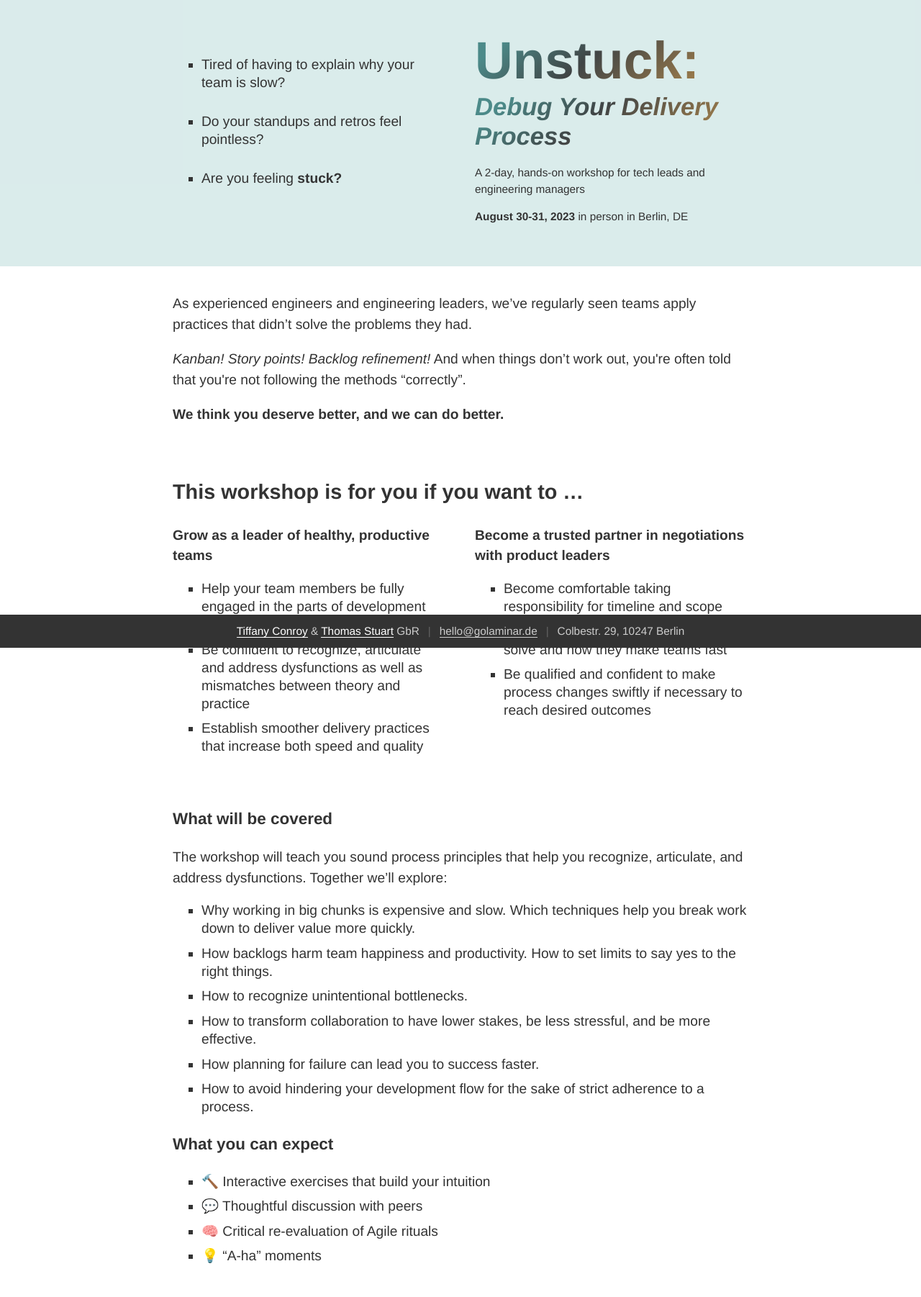
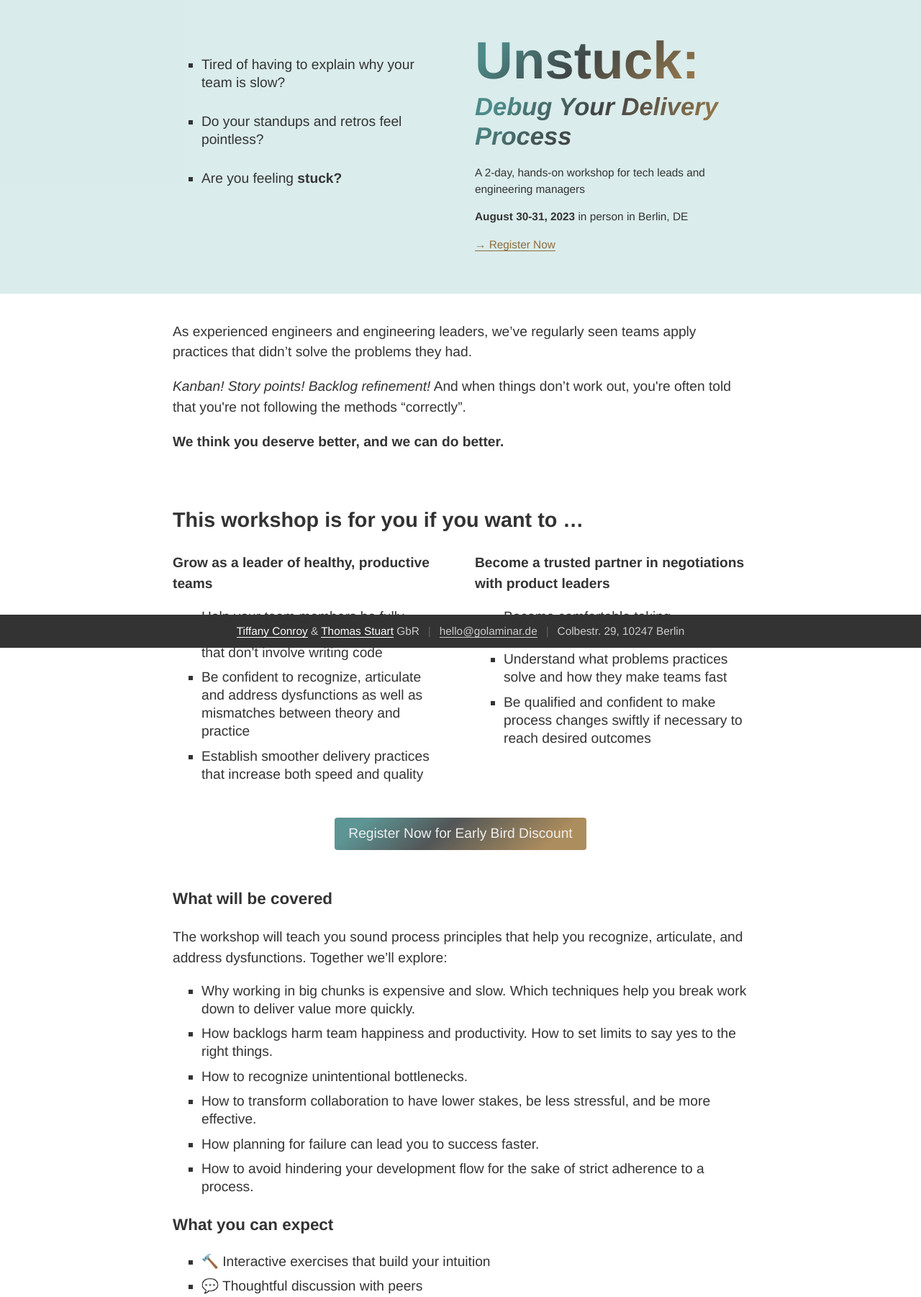
Before and after one commit to golaminar/golaminar.github.io, a Jekyll site: the page built from workshops/agile-principles.html, in a window 1280 px wide, cut to the strip 0-1802 px from the top of the page. Shown: the whole strip at 72% size. Built offline with Jekyll 4.4.1, drawn with Linux system fonts in a browser that asks for light colours; a script that is not in the unit is left out; some of the changed text lies outside the part shown.

Commit message:
Add register now CTAs

```diff
--- a/workshops/agile-principles.html
+++ b/workshops/agile-principles.html
@@ -43,6 +43,9 @@ description: Most agile training is focussed on a set of techniques. In this 2-d
         <p class="deets">
           <strong>August 30-31, 2023</strong> in person in Berlin, DE
         </p>
+        <p class="deets">
+          <a href="#registration-form">→ Register Now</a>
+        </p>
       </div>
     </div>
     <div>
@@ -87,6 +90,13 @@ description: Most agile training is focussed on a set of techniques. In this 2-d
       </div>
     </div>
   </section>
+
+  <section class="page register-link">
+    <div>
+        <a href="#registration-form" class="button">Register Now for <nobr>Early Bird Discount</nobr></a>
+    </div>
+  </section>
+
   <section class="page">
     <div>
       <h3>What will be covered</h3>
@@ -111,12 +121,9 @@ description: Most agile training is focussed on a set of techniques. In this 2-d
     </div>
   </section>
 
-  <section class="page" id="registration-form">
+  <section class="page register-link">
     <div>
-      <script src="https://static.airtable.com/js/embed/embed_snippet_v1.js"></script><iframe
-      class="airtable-embed airtable-dynamic-height"
-      src="https://airtable.com/embed/shr3K77UGhT1ZPi13?backgroundColor=orangeDusty" frameborder="0" onmousewheel=""
-      width="100%" height="827" style="background: transparent; border: 1px solid #ccc;"></iframe>
+      <a href="#registration-form" class="button">Register Now for <nobr>Early Bird Discount</nobr></a>
     </div>
   </section>
 
@@ -134,6 +141,15 @@ description: Most agile training is focussed on a set of techniques. In this 2-d
         href="https://calendly.com/golaminar/30-minute-call">book a time to talk</a>.</p>
   </section>
 
+  <section class="page" id="registration-form">
+    <div>
+      <script src="https://static.airtable.com/js/embed/embed_snippet_v1.js"></script><iframe
+        class="airtable-embed airtable-dynamic-height"
+        src="https://airtable.com/embed/shr3K77UGhT1ZPi13?backgroundColor=orangeDusty" frameborder="0" onmousewheel=""
+        width="100%" height="827" style="background: transparent; border: 1px solid #ccc;"></iframe>
+    </div>
+  </section>
+
   {% include footer.html %}
 </body>
 
--- a/workshops/workshops.css
+++ b/workshops/workshops.css
@@ -104,6 +104,38 @@ p.deets {
   background-color: hsl(179deg 42% 42% / 19%);
 }
 
-#final-pitch {
+
+.register-link {
+  text-align: center;
+}
+
+#registration-form {
   padding-bottom: 4em;
 }
+
+.workshop #about-us>div {
+  margin-bottom: 0;
+}
+
+.workshop #about-us h2 {
+  font-size: 1.17em;
+}
+
+.bio .image-frame {
+  width: 180px;
+  height: 180px;
+}
+
+.workshop .button {
+  color: #eee;
+  border: none;
+  background: linear-gradient(140deg, #4C8A89 12.09%, #404445 42.58%, #A4814C 84.96%);
+  opacity: 0.9;
+  display: inline-block;
+}
+
+.workshop .button:hover {
+  color: white;
+  border: none;
+  opacity: 1;
+  background: linear-gradient(140deg, #4C8A89 12.09%, #404445 42.58%, #A4814C 84.96%);}
```
